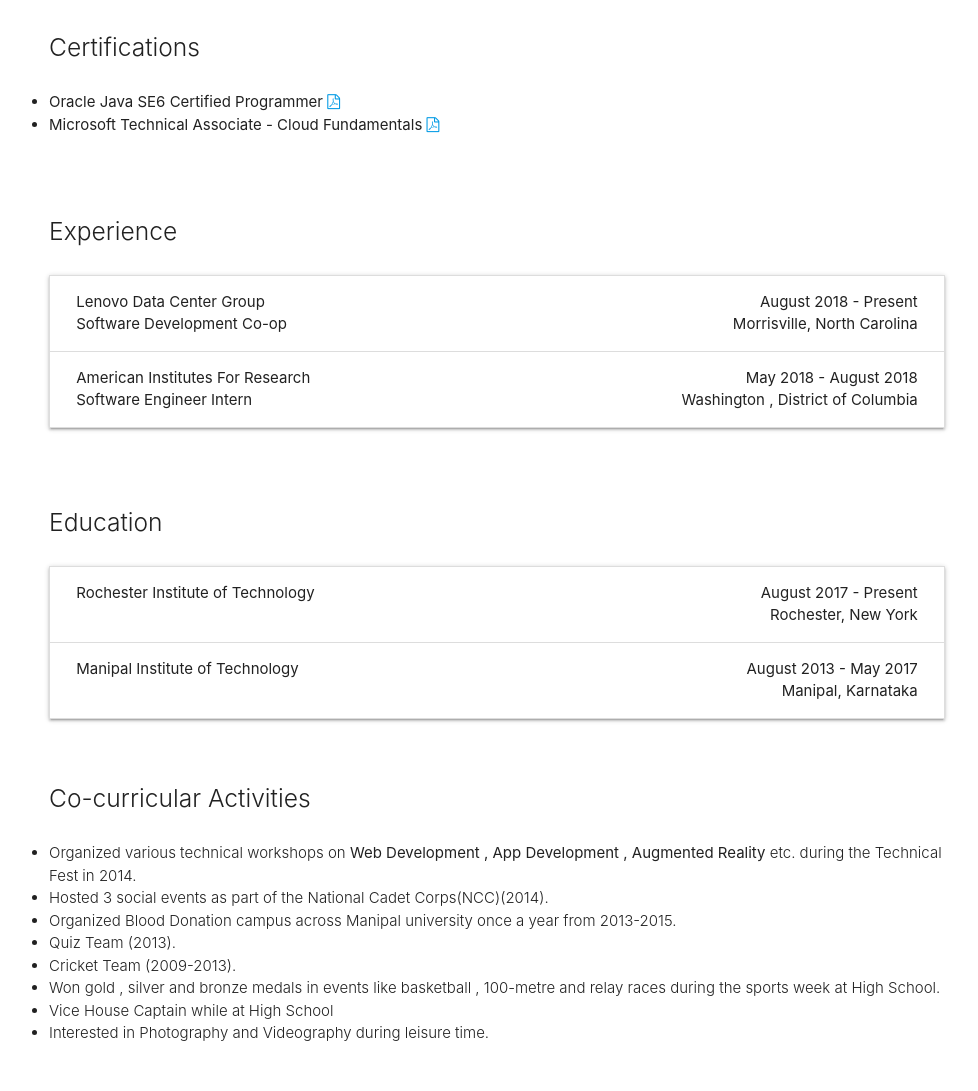
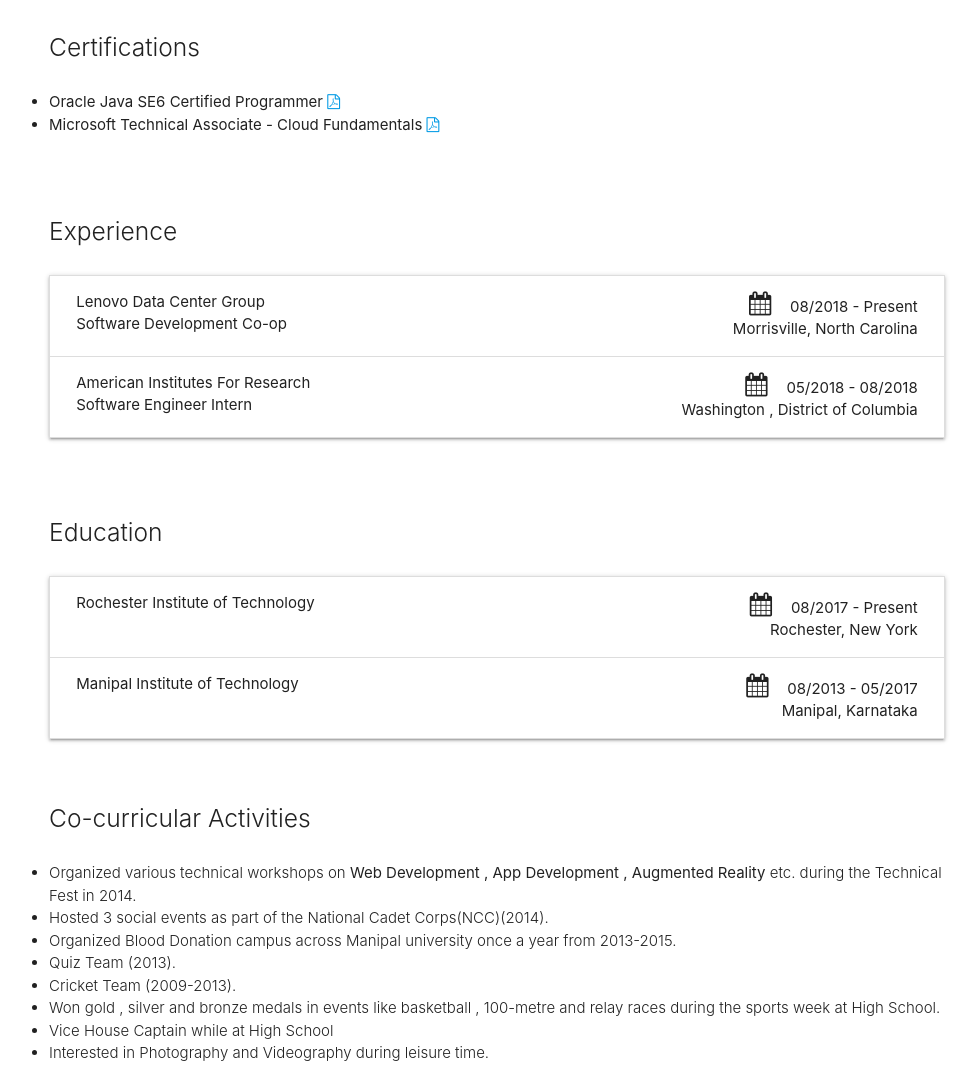
Before and after one commit to Sahil-Ajmera/Sahil-Ajmera.github.io, a plain HTML site: page resume.html in a window 1280 px wide. Shown: the part 1375-2466 px from the top of the page, without its empty margins (143-1121 px from the left). Drawn offline with nearby package versions, Linux system fonts and the light colour scheme; grey boxes are pictures that could not be loaded.

Commit message:
Added calendar icons and changed dates in text to actual dates

```diff
--- a/resume.html
+++ b/resume.html
@@ -254,7 +254,7 @@
               <ul style="list-style-type: none;" class= "collapsible">
                 <li>
                   <div class="collapsible-header">
-                    <div class="col s6 m6 l6 light"><b>Lenovo Data Center Group<br>Software Development Co-op</b></div><div class="col s6 m6 l6 light right-align"><b>August 2018 - Present<br>
+                    <div class="col s6 m6 l6 light"><b>Lenovo Data Center Group<br>Software Development Co-op</b></div><div class="col s6 m6 l6 light right-align"><b><i class="fa fa-calendar"></i>08/2018 - Present<br>
                     Morrisville, North Carolina</b></div>
                   </div>
                   <div class="collapsible-body">
@@ -270,7 +270,7 @@
                 </li>
                 <li>
                   <div class="collapsible-header">
-                    <div class="col s6 m6 l6 light"><b>American Institutes For Research<br>Software Engineer Intern</b></div><div class="col s6 m6 l6 light right-align"><b>May 2018 - August 2018<br>Washington , District of Columbia</b></div>
+                    <div class="col s6 m6 l6 light"><b>American Institutes For Research<br>Software Engineer Intern</b></div><div class="col s6 m6 l6 light right-align"><b><i class="fa fa-calendar"></i>05/2018 - 08/2018<br>Washington , District of Columbia</b></div>
                   </div>
                   <div class="collapsible-body">
                     <span>
@@ -296,7 +296,7 @@
             <div class="row">
               <ul style="list-style-type: none;" class= "collapsible">
                 <li>
-                  <div class="collapsible-header"><div class="col s6 m6 l6 light"><b>Rochester Institute of Technology</b></div><div class="col s6 m6 l6 light right-align"><b>August 2017 - Present<br>Rochester, New York</b></div></div>
+                  <div class="collapsible-header"><div class="col s6 m6 l6 light"><b>Rochester Institute of Technology</b></div><div class="col s6 m6 l6 light right-align"><b><i class="fa fa-calendar"></i>08/2017 - Present<br>Rochester, New York</b></div></div>
                   <div class="collapsible-body">
                     <span>
                       <ul>
@@ -362,7 +362,7 @@
                   </div>
                 </li>
                 <li>
-                  <div class="collapsible-header"><div class="col s6 m6 l6 light"><b>Manipal Institute of Technology</b></div><div class="col s6 m6 l6 light right-align"><b>August 2013 - May 2017<br>Manipal, Karnataka</b></div></div>
+                  <div class="collapsible-header"><div class="col s6 m6 l6 light"><b>Manipal Institute of Technology</b></div><div class="col s6 m6 l6 light right-align"><b><i class="fa fa-calendar"></i>08/2013 - 05/2017<br>Manipal, Karnataka</b></div></div>
                   <div class="collapsible-body">
                     <span>
                       <ul>
@@ -487,7 +487,6 @@
                   <div class="col s12">
                     <div class="video-container">
                       <iframe width="853" height="480" src="https://www.youtube.com/embed/Bp6F-hK0NjA" frameborder="0" allowfullscreen>
-
                       </iframe>
                     </div>
                   </div>
```
